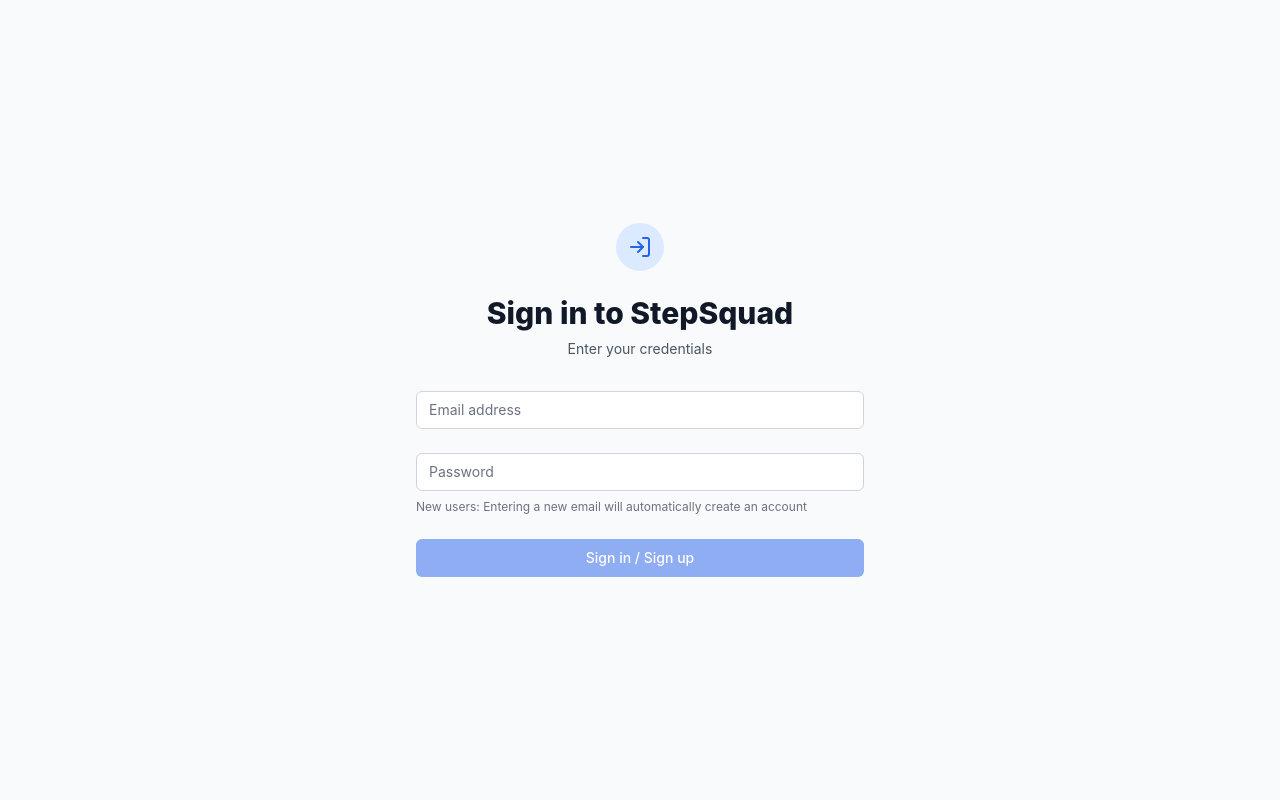
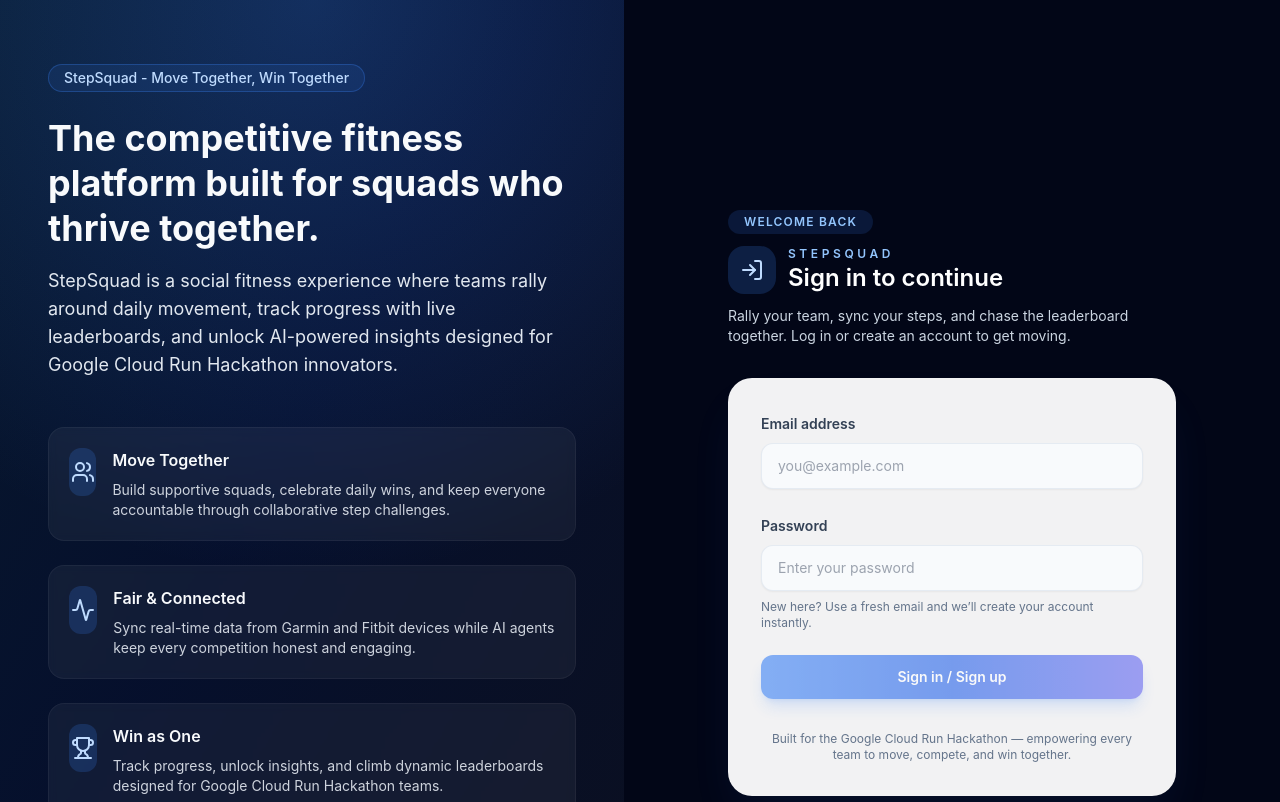
Before and after one commit to datarake/stepsquad, a React (Vite) app in the folder apps/web/: page /login in a window 1280 px wide. Shown: the top 802 px of the page. Built offline with nearby package versions, Linux system fonts and the light colour scheme; no server answers.

Commit message:
Revamp login experience

```diff
--- a/apps/web/src/LoginForm.tsx
+++ b/apps/web/src/LoginForm.tsx
@@ -1,6 +1,33 @@
 import React, { useState } from 'react';
 import { useAuth } from './auth';
-import { LogIn } from 'lucide-react';
+import {
+  LogIn,
+  Users,
+  Trophy,
+  Activity,
+  ShieldCheck,
+} from 'lucide-react';
+
+const featureHighlights = [
+  {
+    Icon: Users,
+    title: 'Move Together',
+    description:
+      'Build supportive squads, celebrate daily wins, and keep everyone accountable through collaborative step challenges.',
+  },
+  {
+    Icon: Activity,
+    title: 'Fair & Connected',
+    description:
+      'Sync real-time data from Garmin and Fitbit devices while AI agents keep every competition honest and engaging.',
+  },
+  {
+    Icon: Trophy,
+    title: 'Win as One',
+    description:
+      'Track progress, unlock insights, and climb dynamic leaderboards designed for Google Cloud Run Hackathon teams.',
+  },
+];
 
 export function LoginForm() {
   const [email, setEmail] = useState('');
@@ -33,23 +60,73 @@
   };
 
   return (
-    <div className="min-h-screen flex items-center justify-center bg-gray-50">
-      <div className="max-w-md w-full space-y-8">
+    <div className="relative flex min-h-screen flex-col bg-slate-950 text-slate-100 lg:flex-row">
+      <div className="relative hidden flex-1 flex-col justify-between overflow-hidden px-12 py-16 lg:flex">
+        <div className="absolute inset-0 bg-[radial-gradient(circle_at_top,_rgba(59,130,246,0.25),_transparent_55%)]" />
+        <div className="absolute inset-0 opacity-40" style={{
+          backgroundImage:
+            'linear-gradient(120deg, rgba(56,189,248,0.25) 0%, rgba(37,99,235,0.25) 45%, rgba(148,163,184,0.15) 100%)',
+        }} />
+        <div className="relative z-10 max-w-xl">
+          <span className="inline-flex items-center rounded-full bg-blue-500/10 px-4 py-1 text-sm font-medium text-blue-200 ring-1 ring-inset ring-blue-500/30">
+            StepSquad - Move Together, Win Together
+          </span>
+          <h1 className="mt-6 text-4xl font-bold leading-tight text-slate-50">
+            The competitive fitness platform built for squads who thrive together.
+          </h1>
+          <p className="mt-4 text-lg text-slate-200">
+            StepSquad is a social fitness experience where teams rally around daily movement, track progress with live leaderboards, and unlock AI-powered insights designed for Google Cloud Run Hackathon innovators.
+          </p>
+          <div className="mt-12 grid gap-6">
+            {featureHighlights.map(({ Icon, title, description }) => (
+              <div
+                key={title}
+                className="flex items-start gap-4 rounded-2xl border border-white/5 bg-white/5 p-5 backdrop-blur-sm"
+              >
+                <span className="inline-flex h-12 w-12 items-center justify-center rounded-xl bg-blue-500/20 text-blue-200">
+                  <Icon className="h-6 w-6" />
+                </span>
                 <div>
-          <div className="mx-auto h-12 w-12 flex items-center justify-center rounded-full bg-blue-100">
-            <LogIn className="h-6 w-6 text-blue-600" />
+                  <p className="text-base font-semibold text-slate-50">{title}</p>
+                  <p className="mt-2 text-sm text-slate-200/90">{description}</p>
                 </div>
-          <h2 className="mt-6 text-center text-3xl font-extrabold text-gray-900">
-            Sign in to StepSquad
-          </h2>
-          <p className="mt-2 text-center text-sm text-gray-600">
-            {USE_DEV_AUTH ? 'Development Mode' : 'Enter your credentials'}
+              </div>
+            ))}
+          </div>
+        </div>
+        <div className="relative z-10 mt-12 flex items-center gap-3 rounded-2xl border border-white/10 bg-slate-900/60 px-5 py-4 text-sm text-slate-300 backdrop-blur">
+          <ShieldCheck className="h-5 w-5 text-blue-300" />
+          <p>
+            Built with secure Firebase authentication, Firestore, and AI agents orchestrated on Google Cloud Run.
+          </p>
+        </div>
+      </div>
+
+      <div className="relative flex flex-1 items-center justify-center px-6 py-16 sm:px-10 lg:px-16">
+        <div className="absolute inset-0 bg-gradient-to-br from-slate-900 via-slate-950 to-slate-900 opacity-70 lg:hidden" aria-hidden="true" />
+        <div className="relative z-10 w-full max-w-md">
+          <div className="mb-8 space-y-3 text-center lg:text-left">
+            <div className="inline-flex items-center justify-center rounded-full bg-blue-500/15 px-4 py-1 text-xs font-semibold uppercase tracking-widest text-blue-300">
+              Welcome back
+            </div>
+            <div className="flex items-center justify-center gap-3 text-2xl font-semibold text-white lg:justify-start">
+              <span className="flex h-12 w-12 items-center justify-center rounded-2xl bg-blue-500/20 text-blue-200">
+                <LogIn className="h-6 w-6" />
+              </span>
+              <div>
+                <p className="text-xs uppercase tracking-[0.3em] text-blue-300">StepSquad</p>
+                <p>Sign in to continue</p>
+              </div>
+            </div>
+            <p className="text-sm text-slate-300">
+              Rally your team, sync your steps, and chase the leaderboard together. Log in or create an account to get moving.
             </p>
           </div>
 
-          <form className="mt-8 space-y-6" onSubmit={handleSubmit}>
-            <div>
-              <label htmlFor="email" className="sr-only">
+          <div className="rounded-3xl border border-white/10 bg-white/95 p-8 text-slate-900 shadow-2xl shadow-blue-500/10 backdrop-blur">
+            <form className="space-y-6" onSubmit={handleSubmit}>
+              <div className="space-y-2">
+                <label htmlFor="email" className="text-sm font-semibold text-slate-700">
                   Email address
                 </label>
                 <input
@@ -58,16 +135,16 @@
                   type="email"
                   autoComplete="email"
                   required
-                className="appearance-none rounded-md relative block w-full px-3 py-2 border border-gray-300 placeholder-gray-500 text-gray-900 focus:outline-none focus:ring-blue-500 focus:border-blue-500 focus:z-10 sm:text-sm"
-                placeholder="Email address"
+                  className="w-full rounded-xl border border-slate-200/80 bg-slate-50 px-4 py-3 text-sm text-slate-900 shadow-sm focus:border-blue-500 focus:outline-none focus:ring-2 focus:ring-blue-200"
+                  placeholder="you@example.com"
                   value={email}
                   onChange={(e) => setEmail(e.target.value)}
                 />
               </div>
 
               {!USE_DEV_AUTH && (
-              <div>
-                <label htmlFor="password" className="sr-only">
+                <div className="space-y-2">
+                  <label htmlFor="password" className="text-sm font-semibold text-slate-700">
                     Password
                   </label>
                   <input
@@ -76,24 +153,27 @@
                     type="password"
                     autoComplete="current-password"
                     required
-                  className="appearance-none rounded-md relative block w-full px-3 py-2 border border-gray-300 placeholder-gray-500 text-gray-900 focus:outline-none focus:ring-blue-500 focus:border-blue-500 focus:z-10 sm:text-sm"
-                  placeholder="Password"
+                    className="w-full rounded-xl border border-slate-200/80 bg-slate-50 px-4 py-3 text-sm text-slate-900 shadow-sm focus:border-blue-500 focus:outline-none focus:ring-2 focus:ring-blue-200"
+                    placeholder="Enter your password"
                     value={password}
                     onChange={(e) => setPassword(e.target.value)}
                   />
-                <p className="mt-2 text-xs text-gray-500">
-                  New users: Entering a new email will automatically create an account
+                  <p className="text-xs text-slate-500">
+                    New here? Use a fresh email and we’ll create your account instantly.
                   </p>
                 </div>
               )}
 
               {USE_DEV_AUTH && (
-              <div className="text-sm text-gray-600">
-                <p>Quick login:</p>
+                <div className="rounded-2xl border border-dashed border-blue-200 bg-blue-50/60 px-4 py-3 text-sm text-blue-800">
+                  <p className="font-medium">Development Mode</p>
+                  <p className="mt-1 text-xs opacity-90">
+                    Quick login is enabled. Use the admin shortcut below to explore the app faster.
+                  </p>
                   <button
                     type="button"
                     onClick={() => setEmail(ADMIN_EMAIL)}
-                  className="text-blue-600 hover:text-blue-500"
+                    className="mt-3 inline-flex items-center gap-2 rounded-full bg-blue-600 px-4 py-1.5 text-xs font-semibold text-white shadow-sm transition hover:bg-blue-700"
                   >
                     Use admin email ({ADMIN_EMAIL})
                   </button>
@@ -101,21 +181,29 @@
               )}
 
               {error && (
-            <div className="text-red-600 text-sm text-center">
+                <div className="rounded-2xl border border-red-200 bg-red-50 px-4 py-3 text-sm text-red-700">
                   {error}
                 </div>
               )}
 
-          <div>
               <button
                 type="submit"
-              disabled={loading || !email.trim() || (!USE_DEV_AUTH && !password.trim())}
-              className="group relative w-full flex justify-center py-2 px-4 border border-transparent text-sm font-medium rounded-md text-white bg-blue-600 hover:bg-blue-700 focus:outline-none focus:ring-2 focus:ring-offset-2 focus:ring-blue-500 disabled:opacity-50 disabled:cursor-not-allowed"
+                disabled={
+                  loading ||
+                  !email.trim() ||
+                  (!USE_DEV_AUTH && !password.trim())
+                }
+                className="flex w-full items-center justify-center gap-2 rounded-xl bg-gradient-to-r from-blue-500 via-blue-600 to-indigo-500 px-4 py-3 text-sm font-semibold text-white shadow-lg shadow-blue-500/30 transition focus:outline-none focus:ring-2 focus:ring-blue-200 focus:ring-offset-2 focus:ring-offset-white disabled:cursor-not-allowed disabled:opacity-60"
               >
-              {loading ? (USE_DEV_AUTH ? 'Signing in...' : 'Signing in...') : (USE_DEV_AUTH ? 'Sign in' : 'Sign in / Sign up')}
+                {loading ? 'Signing in...' : USE_DEV_AUTH ? 'Sign in' : 'Sign in / Sign up'}
               </button>
+            </form>
+
+            <p className="mt-8 text-center text-xs text-slate-500">
+              Built for the Google Cloud Run Hackathon &mdash; empowering every team to move, compete, and win together.
+            </p>
           </div>
-        </form>
+        </div>
       </div>
     </div>
   );
```
Lines whose indentation alone changed are shown as unchanged.
